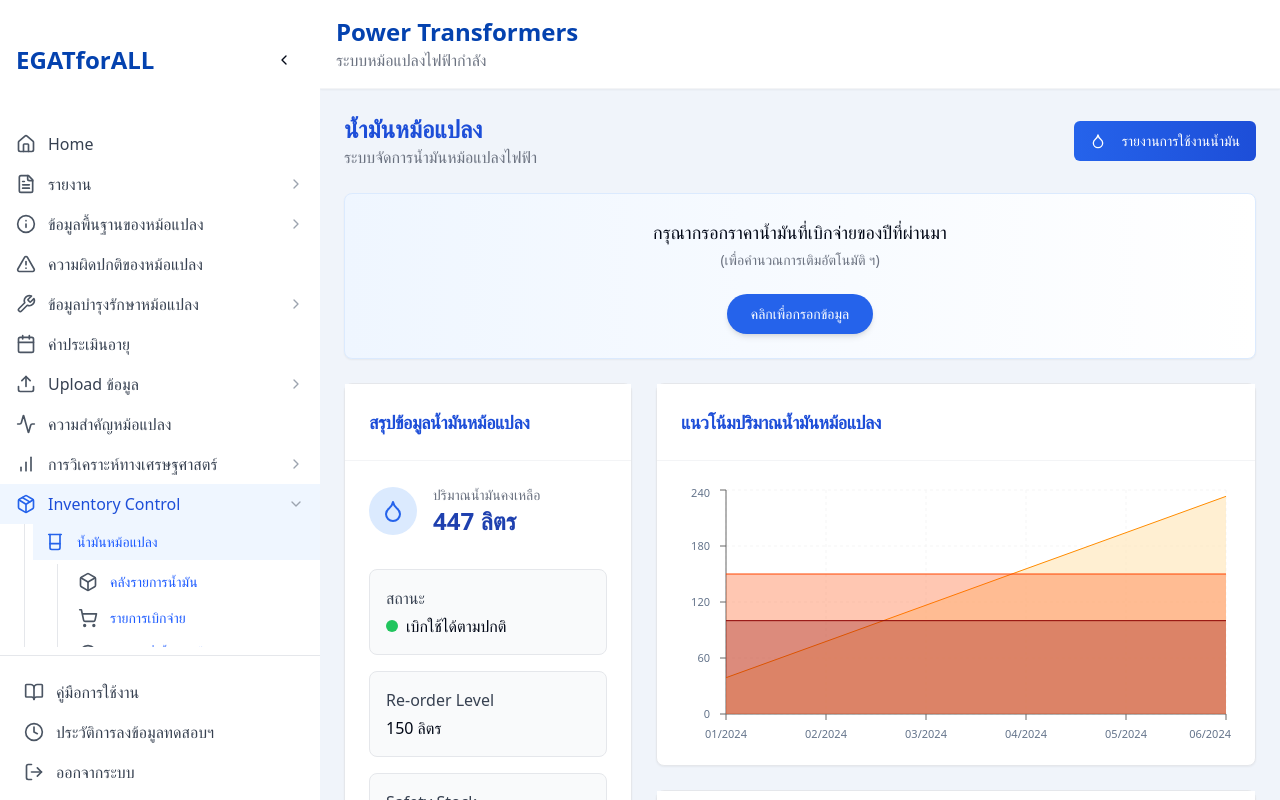
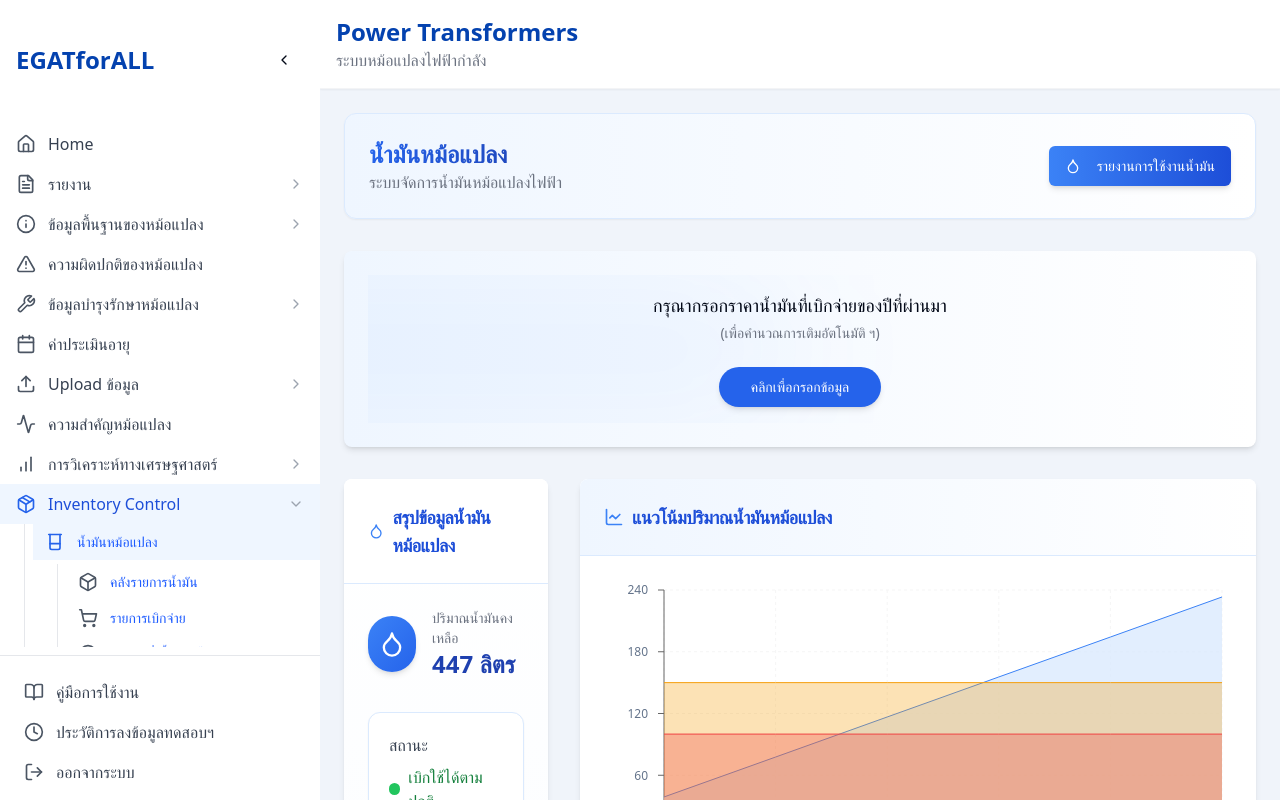
Before and after one commit to blymanor/egatforall-power-transformers, a React (Vite) app: page /inventory/oil in a window 1280 px wide. Built offline with nearby package versions, Linux system fonts and the light colour scheme.

Commit message:
Refactor: Improve Transformer Oil Inventory UI
Redesigned the Transformer Oil Inventory page for a more modern look, while retaining existing data. Increased the chart size and centered the data in the table.

```diff
--- a/src/pages/TransformerOilInventory.tsx
+++ b/src/pages/TransformerOilInventory.tsx
@@ -8,7 +8,7 @@ import { Table, TableHeader, TableRow, TableHead, TableBody, TableCell } from "@
 import { ChartContainer, ChartTooltip, ChartTooltipContent } from "@/components/ui/chart";
 import { Input } from "@/components/ui/input";
 import { Pagination, PaginationContent, PaginationItem, PaginationLink, PaginationNext, PaginationPrevious } from "@/components/ui/pagination";
-import { Droplet } from "lucide-react";
+import { Droplet, ChartLine, AlertCircle, RefreshCw } from "lucide-react";
 
 const data = [
   { date: '01/2024', volume: 38.9, reorderLevel: 150, safetyStock: 100 },
@@ -22,15 +22,15 @@ const data = [
 const chartConfig = {
   volume: {
     label: "ปริมาณน้ำมัน (ลิตร)",
-    color: "#FF8C00"
+    color: "#3B82F6"
   },
   reorderLevel: {
     label: "Re-order Level",
-    color: "#FF4500"
+    color: "#F59E0B"
   },
   safetyStock: {
     label: "Safety Stock",
-    color: "#8B0000"
+    color: "#EF4444"
   }
 };
 
@@ -38,17 +38,17 @@ const TransformerOilInventory = () => {
   return (
     <DashboardLayout>
       <div className="p-6 animate-fade-in">
-        <div className="flex flex-col gap-6">
+        <div className="flex flex-col gap-8">
           {/* Header section */}
-          <div className="flex flex-col md:flex-row justify-between items-start md:items-center gap-4">
+          <div className="flex flex-col md:flex-row justify-between items-start md:items-center gap-4 bg-gradient-to-r from-blue-50 to-white p-6 rounded-xl shadow-sm border border-blue-100">
             <div>
-              <h1 className="text-2xl font-bold text-blue-700">น้ำมันหม้อแปลง</h1>
+              <h1 className="text-2xl font-bold bg-gradient-to-r from-blue-600 to-blue-800 bg-clip-text text-transparent">น้ำมันหม้อแปลง</h1>
               <p className="text-gray-500">ระบบจัดการน้ำมันหม้อแปลงไฟฟ้า</p>
             </div>
 
             <div className="flex items-center gap-3">
               <Button
-                className="bg-gradient-to-r from-blue-600 to-blue-700 hover:from-blue-700 hover:to-blue-800 text-white"
+                className="bg-gradient-to-r from-blue-500 to-blue-700 hover:from-blue-600 hover:to-blue-800 text-white shadow-md hover:shadow-lg transition-all duration-300"
               >
                 <Droplet className="mr-2 h-4 w-4" />
                 รายงานการใช้งานน้ำมัน
@@ -57,13 +57,14 @@ const TransformerOilInventory = () => {
           </div>
 
           {/* Data input card */}
-          <Card className="bg-gradient-to-r from-blue-50 to-white border border-blue-100 shadow-sm hover:shadow-md transition-all duration-300">
+          <Card className="bg-gradient-to-r from-blue-50 to-white border-none shadow-md hover:shadow-lg transition-all duration-300 overflow-hidden">
             <CardContent className="p-6">
-              <div className="text-center">
-                <h3 className="text-lg font-medium mb-1">กรุณากรอกราคาน้ำมันที่เบิกจ่ายของปีที่ผ่านมา</h3>
-                <p className="text-sm text-gray-500 mb-4">(เพื่อคำนวณการเติมอัตโนมัติ ฯ)</p>
+              <div className="text-center relative overflow-hidden p-4">
+                <div className="absolute inset-0 bg-blue-500/5 rounded-full blur-3xl transform -translate-x-1/2"></div>
+                <h3 className="text-lg font-medium mb-1 relative z-10">กรุณากรอกราคาน้ำมันที่เบิกจ่ายของปีที่ผ่านมา</h3>
+                <p className="text-sm text-gray-500 mb-4 relative z-10">(เพื่อคำนวณการเติมอัตโนมัติ ฯ)</p>
                 <Button
-                  className="mt-2 bg-blue-600 hover:bg-blue-700 text-white px-6 py-2 rounded-full text-sm font-medium shadow-md hover:shadow-lg transition-all"
+                  className="mt-2 bg-blue-600 hover:bg-blue-700 text-white px-8 py-2 rounded-full text-sm font-medium shadow-md hover:shadow-lg transition-all relative z-10"
                 >
                   คลิกเพื่อกรอกข้อมูล
                 </Button>
@@ -72,18 +73,21 @@ const TransformerOilInventory = () => {
           </Card>
 
           {/* Main content */}
-          <div className="grid grid-cols-1 lg:grid-cols-3 gap-6">
+          <div className="grid grid-cols-1 lg:grid-cols-12 gap-8">
             {/* Left column - Inventory summary */}
-            <div className="lg:col-span-1">
-              <Card className="h-full border border-gray-200 shadow-sm hover:shadow-md transition-all duration-300">
-                <CardHeader className="border-b border-gray-100 bg-white">
-                  <CardTitle className="text-lg font-semibold text-blue-700">สรุปข้อมูลน้ำมันหม้อแปลง</CardTitle>
+            <div className="lg:col-span-3">
+              <Card className="h-full border-none shadow-md hover:shadow-lg transition-all duration-300 bg-gradient-to-b from-white to-blue-50/50">
+                <CardHeader className="border-b border-blue-100 bg-white rounded-t-lg">
+                  <CardTitle className="text-lg font-semibold text-blue-700 flex items-center gap-2">
+                    <Droplet className="h-5 w-5 text-blue-500" />
+                    สรุปข้อมูลน้ำมันหม้อแปลง
+                  </CardTitle>
                 </CardHeader>
                 <CardContent className="p-6">
                   <div className="flex items-center justify-between mb-8">
                     <div className="flex items-center">
-                      <div className="h-12 w-12 rounded-full bg-blue-100 flex items-center justify-center mr-4">
-                        <Droplet className="h-6 w-6 text-blue-600" />
+                      <div className="h-14 w-14 rounded-full bg-gradient-to-br from-blue-500 to-blue-600 flex items-center justify-center mr-4 shadow-md">
+                        <Droplet className="h-7 w-7 text-white" />
                       </div>
                       <div>
                         <p className="text-sm text-gray-500">ปริมาณน้ำมันคงเหลือ</p>
@@ -92,84 +96,99 @@ const TransformerOilInventory = () => {
                     </div>
                   </div>
 
-                  <div className="space-y-4">
-                    <div className="bg-gray-50 p-4 rounded-lg border border-gray-200">
-                      <div className="text-gray-700 font-medium mb-1">สถานะ</div>
+                  <div className="space-y-5">
+                    <div className="bg-white p-5 rounded-xl shadow-sm border border-blue-100 hover:shadow-md transition-all duration-300">
+                      <div className="text-gray-700 font-medium mb-2">สถานะ</div>
                       <div className="flex items-center">
                         <div className="h-3 w-3 rounded-full bg-green-500 mr-2"></div>
-                        <div className="text-base">เบิกใช้ได้ตามปกติ</div>
+                        <div className="text-base font-medium text-green-700">เบิกใช้ได้ตามปกติ</div>
                       </div>
                     </div>
 
-                    <div className="bg-gray-50 p-4 rounded-lg border border-gray-200">
-                      <div className="text-gray-700 font-medium mb-1">Re-order Level</div>
-                      <div className="text-base">150 ลิตร</div>
+                    <div className="bg-white p-5 rounded-xl shadow-sm border border-blue-100 hover:shadow-md transition-all duration-300">
+                      <div className="text-gray-700 font-medium mb-2">Re-order Level</div>
+                      <div className="flex items-center">
+                        <div className="h-3 w-3 rounded-full bg-amber-500 mr-2"></div>
+                        <div className="text-base font-medium">150 ลิตร</div>
+                      </div>
                     </div>
 
-                    <div className="bg-gray-50 p-4 rounded-lg border border-gray-200">
-                      <div className="text-gray-700 font-medium mb-1">Safety Stock</div>
-                      <div className="text-base">100 ลิตร</div>
+                    <div className="bg-white p-5 rounded-xl shadow-sm border border-blue-100 hover:shadow-md transition-all duration-300">
+                      <div className="text-gray-700 font-medium mb-2">Safety Stock</div>
+                      <div className="flex items-center">
+                        <div className="h-3 w-3 rounded-full bg-red-500 mr-2"></div>
+                        <div className="text-base font-medium">100 ลิตร</div>
+                      </div>
                     </div>
+
+                    <Button className="w-full bg-blue-50 hover:bg-blue-100 text-blue-700 border border-blue-200">
+                      <RefreshCw className="h-4 w-4 mr-2" />
+                      อัพเดทข้อมูล
+                    </Button>
                   </div>
                 </CardContent>
               </Card>
             </div>
 
             {/* Right column - Chart and table */}
-            <div className="lg:col-span-2 space-y-6">
+            <div className="lg:col-span-9 space-y-8">
               {/* Chart */}
-              <Card className="border border-gray-200 shadow-sm hover:shadow-md transition-all duration-300">
-                <CardHeader className="border-b border-gray-100 bg-white">
-                  <CardTitle className="text-lg font-semibold text-blue-700">แนวโน้มปริมาณน้ำมันหม้อแปลง</CardTitle>
+              <Card className="border-none shadow-md hover:shadow-lg transition-all duration-300">
+                <CardHeader className="border-b border-blue-100 bg-gradient-to-r from-blue-50 to-white rounded-t-lg flex flex-row justify-between items-center">
+                  <CardTitle className="text-lg font-semibold text-blue-700 flex items-center gap-2">
+                    <ChartLine className="h-5 w-5 text-blue-500" />
+                    แนวโน้มปริมาณน้ำมันหม้อแปลง
+                  </CardTitle>
                 </CardHeader>
-                <CardContent className="p-6">
-                  {/* Fixed height with max-height to prevent overflow */}
-                  <div className="h-64 max-h-64 w-full overflow-hidden">
+                <CardContent className="p-6 bg-white">
+                  {/* Fixed height with increased size */}
+                  <div className="h-96 max-h-96 w-full">
                     <ChartContainer config={chartConfig}>
                       <ResponsiveContainer width="100%" height="100%">
                         <AreaChart
                           data={data}
-                          margin={{ top: 5, right: 5, left: 5, bottom: 20 }}
+                          margin={{ top: 10, right: 10, left: 10, bottom: 30 }}
                         >
                           <CartesianGrid stroke="#f5f5f5" strokeDasharray="3 3" />
                           <XAxis
                             dataKey="date"
-                            tick={{ fontSize: 11 }}
+                            tick={{ fontSize: 12 }}
                             tickMargin={10}
                             height={30}
                           />
                           <YAxis
-                            tick={{ fontSize: 11 }}
+                            tick={{ fontSize: 12 }}
                             tickMargin={10}
-                            width={40}
+                            width={50}
                           />
                           <ChartTooltip content={<ChartTooltipContent />} />
                           <Legend
                             verticalAlign="bottom"
-                            height={30}
-                            wrapperStyle={{ paddingTop: "5px", fontSize: "11px" }}
+                            height={36}
+                            wrapperStyle={{ paddingTop: "10px", fontSize: "12px" }}
                           />
                           <Area
                             type="monotone"
                             dataKey="volume"
                             name="ปริมาณน้ำมัน (ลิตร)"
-                            stroke="#FF8C00"
-                            fill="#FFE4B5"
+                            stroke="#3B82F6"
+                            fill="#DBEAFE"
+                            fillOpacity={0.8}
                           />
                           <Area
                             type="monotone"
                             dataKey="reorderLevel"
                             name="Re-order Level"
-                            stroke="#FF4500"
-                            fill="#FF4500"
+                            stroke="#F59E0B"
+                            fill="#F59E0B"
                             fillOpacity={0.3}
                           />
                           <Area
                             type="monotone"
                             dataKey="safetyStock"
                             name="Safety Stock"
-                            stroke="#8B0000"
-                            fill="#8B0000"
+                            stroke="#EF4444"
+                            fill="#EF4444"
                             fillOpacity={0.3}
                           />
                         </AreaChart>
@@ -180,14 +199,17 @@ const TransformerOilInventory = () => {
               </Card>
 
               {/* Data table */}
-              <Card className="border border-gray-200 shadow-sm hover:shadow-md transition-all duration-300">
-                <CardHeader className="border-b border-gray-100 bg-white flex flex-col md:flex-row justify-between items-start md:items-center">
-                  <CardTitle className="text-lg font-semibold text-blue-700">ตารางข้อมูล</CardTitle>
+              <Card className="border-none shadow-md hover:shadow-lg transition-all duration-300">
+                <CardHeader className="border-b border-blue-100 bg-gradient-to-r from-blue-50 to-white rounded-t-lg flex flex-col md:flex-row justify-between items-start md:items-center gap-4">
+                  <CardTitle className="text-lg font-semibold text-blue-700 flex items-center gap-2">
+                    <AlertCircle className="h-5 w-5 text-blue-500" />
+                    ตารางข้อมูล
+                  </CardTitle>
 
-                  <div className="w-full md:w-64 mt-2 md:mt-0">
+                  <div className="w-full md:w-64">
                     <Input
                       placeholder="ค้นหาข้อมูล..."
-                      className="bg-white border border-gray-200"
+                      className="bg-white border border-blue-200 focus:border-blue-500 focus:ring-1 focus:ring-blue-500 transition-all duration-300"
                     />
                   </div>
                 </CardHeader>
@@ -196,42 +218,42 @@ const TransformerOilInventory = () => {
                     <Table>
                       <TableHeader>
                         <TableRow>
-                          <TableHead className="bg-gray-50 text-gray-700">วันที่</TableHead>
-                          <TableHead className="bg-gray-50 text-gray-700">ปริมาณ (ลิตร)</TableHead>
-                          <TableHead className="bg-gray-50 text-gray-700">Re-order Level</TableHead>
-                          <TableHead className="bg-gray-50 text-gray-700">Safety Stock</TableHead>
+                          <TableHead className="bg-blue-50 text-blue-700 text-center">วันที่</TableHead>
+                          <TableHead className="bg-blue-50 text-blue-700 text-center">ปริมาณ (ลิตร)</TableHead>
+                          <TableHead className="bg-blue-50 text-blue-700 text-center">Re-order Level</TableHead>
+                          <TableHead className="bg-blue-50 text-blue-700 text-center">Safety Stock</TableHead>
                         </TableRow>
                       </TableHeader>
                       <TableBody>
                         {data.map((row, index) => (
-                          <TableRow key={index} className="hover:bg-gray-50">
-                            <TableCell>{row.date}</TableCell>
-                            <TableCell className="font-medium">{row.volume}</TableCell>
-                            <TableCell>150</TableCell>
-                            <TableCell>100</TableCell>
+                          <TableRow key={index} className="hover:bg-blue-50/50 transition-colors duration-200">
+                            <TableCell className="text-center font-medium">{row.date}</TableCell>
+                            <TableCell className="text-center font-medium text-blue-700">{row.volume}</TableCell>
+                            <TableCell className="text-center text-amber-600">150</TableCell>
+                            <TableCell className="text-center text-red-600">100</TableCell>
                           </TableRow>
                         ))}
                       </TableBody>
                     </Table>
                   </div>
 
-                  <div className="py-4 px-6 border-t border-gray-100">
+                  <div className="py-4 px-6 border-t border-gray-100 bg-white rounded-b-lg">
                     <Pagination>
                       <PaginationContent>
                         <PaginationItem>
-                          <PaginationPrevious href="#" />
+                          <PaginationPrevious href="#" className="hover:bg-blue-50 hover:text-blue-700 transition-colors" />
                         </PaginationItem>
                         <PaginationItem>
-                          <PaginationLink href="#" isActive>1</PaginationLink>
+                          <PaginationLink href="#" isActive className="bg-blue-600">1</PaginationLink>
                         </PaginationItem>
                         <PaginationItem>
-                          <PaginationLink href="#">2</PaginationLink>
+                          <PaginationLink href="#" className="hover:bg-blue-50 hover:text-blue-700 transition-colors">2</PaginationLink>
                         </PaginationItem>
                         <PaginationItem>
-                          <PaginationLink href="#">3</PaginationLink>
+                          <PaginationLink href="#" className="hover:bg-blue-50 hover:text-blue-700 transition-colors">3</PaginationLink>
                         </PaginationItem>
                         <PaginationItem>
-                          <PaginationNext href="#" />
+                          <PaginationNext href="#" className="hover:bg-blue-50 hover:text-blue-700 transition-colors" />
                         </PaginationItem>
                       </PaginationContent>
                     </Pagination>
```
